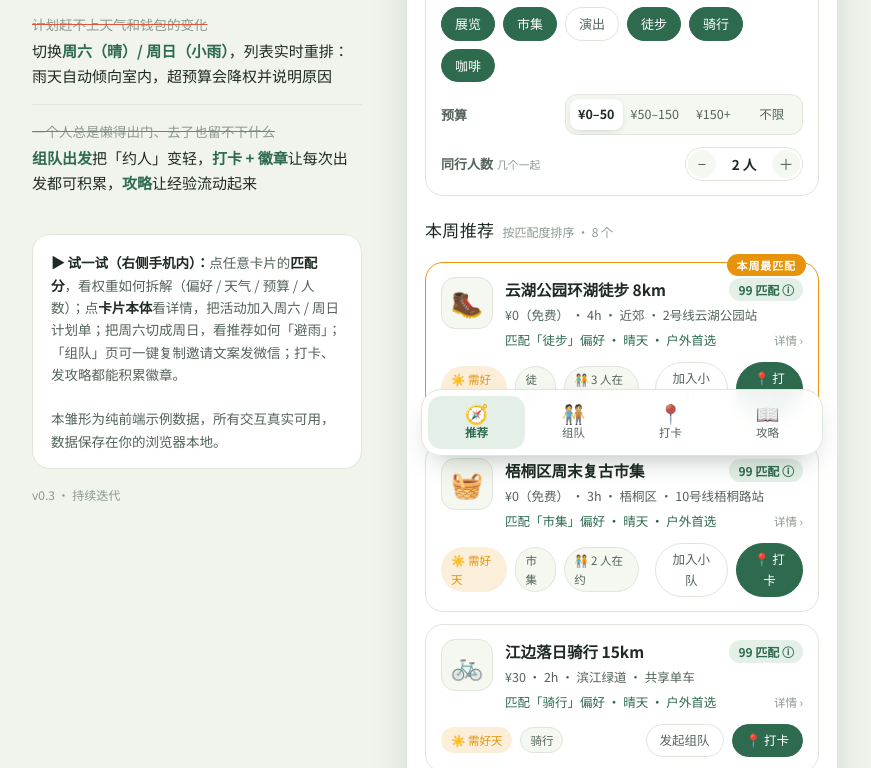
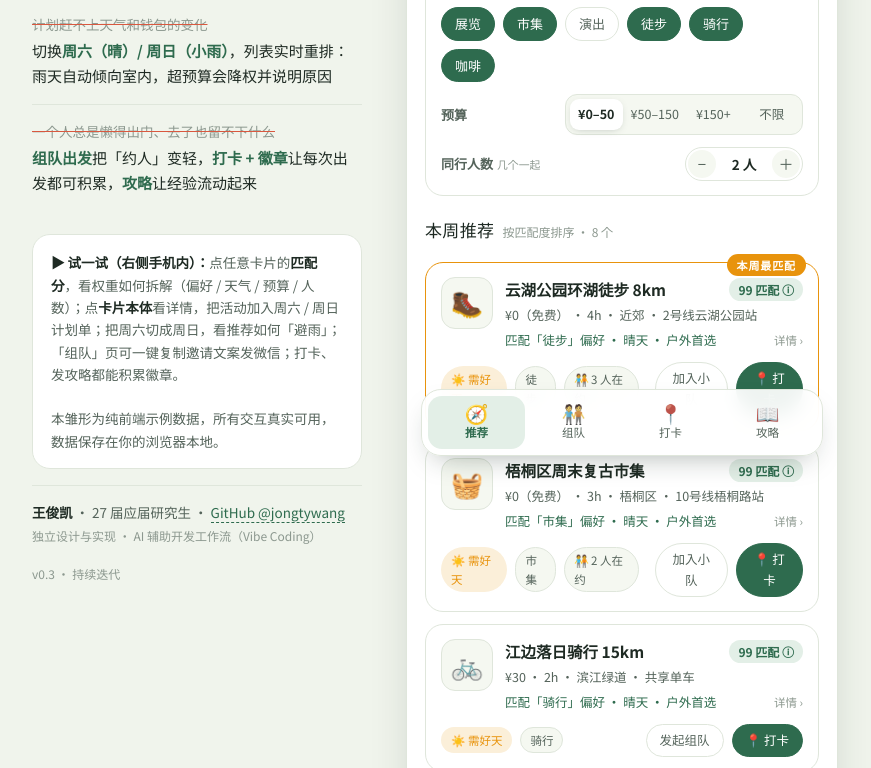
Before and after one commit to jongtywang/weekend-escape-plan, a plain HTML site: page index.html in a window 1280 px wide. Shown: the part 332-1100 px from the top of the page, without its empty margins (205-1076 px from the left). Drawn offline with Linux system fonts and the light colour scheme; a web font is replaced by a local one.

Commit message:
署名：王俊凯 · 27届应届研究生 · GitHub 链接（作品集归位）

```diff
--- a/index.html
+++ b/index.html
@@ -105,6 +105,11 @@ button:focus-visible,a:focus-visible,[tabindex]:focus-visible{outline:2px solid
 }
 .notes .try b{color:var(--ink)}
 .notes .ver{margin-top:16px;font-size:12px;color:var(--ink-3)}
+.notes .by{margin-top:16px;padding-top:14px;border-top:1px solid var(--line);font-size:13.5px;color:var(--ink-2);line-height:1.9}
+.notes .by b{color:var(--ink);font-weight:700}
+.notes .by a{color:var(--brand);text-decoration:none;border-bottom:1px dashed currentColor}
+.notes .by a:hover{border-bottom-style:solid}
+.notes .by span{font-size:12px;color:var(--ink-3)}
 @media (max-width:940px){
   .page{grid-template-columns:minmax(0,432px);padding:18px 14px 60px;gap:26px}
   .notes{position:static;order:2}
@@ -409,6 +414,8 @@ button:focus-visible,a:focus-visible,[tabindex]:focus-visible{outline:2px solid
       <b>▶ 试一试（右侧手机内）：</b>点任意卡片的<b>匹配分</b>，看权重如何拆解（偏好 / 天气 / 预算 / 人数）；点<b>卡片本体</b>看详情，把活动加入周六 / 周日计划单；把周六切成周日，看推荐如何「避雨」；「组队」页可一键复制邀请文案发微信；打卡、发攻略都能积累徽章。
       <br><br>本雏形为纯前端示例数据，所有交互真实可用，数据保存在你的浏览器本地。
     </div>
+    <p class="by"><b>王俊凯</b> · 27 届应届研究生 · <a href="https://github.com/jongtywang" target="_blank" rel="noopener">GitHub @jongtywang</a><br>
+      <span>独立设计与实现 · AI 辅助开发工作流（Vibe Coding）</span></p>
     <p class="ver">v0.3 · 持续迭代</p>
   </aside>
 
```
